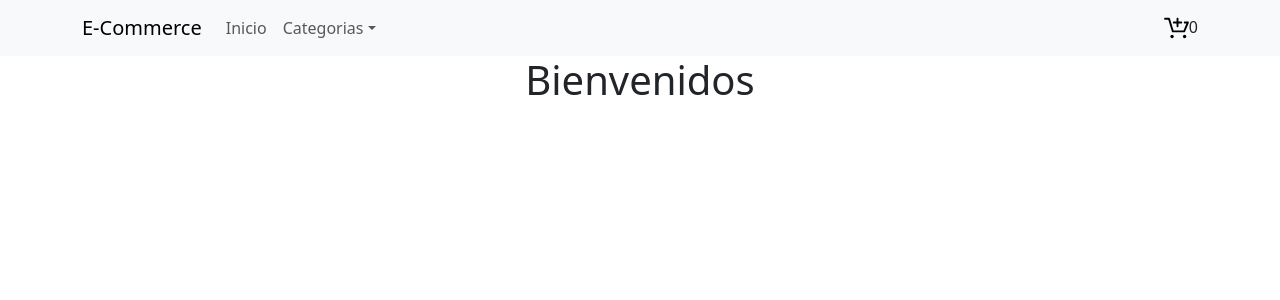
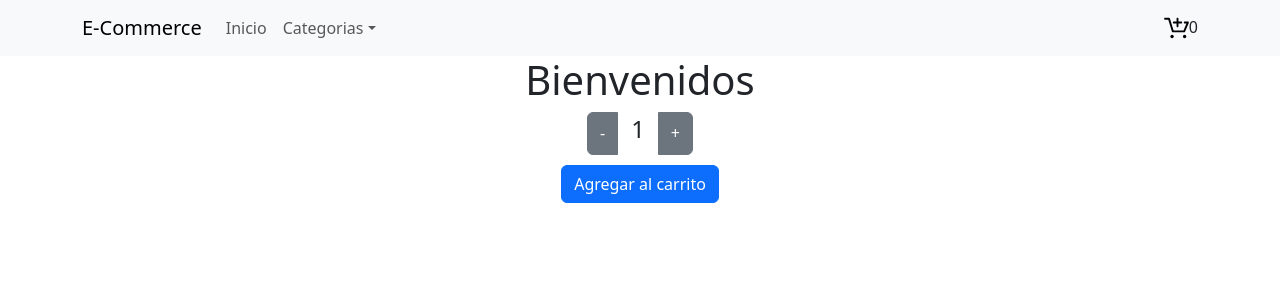
Before and after one commit to henrymonroy7/mi-primer-ecommerce, a React (Create React App) app: page / in a window 1280 px wide. Shown: the top 300 px of the page. Built offline with nearby package versions, Linux system fonts and the light colour scheme.

Commit message:
PreEntrega2 - contador con boton

```diff
--- a/src/App.js
+++ b/src/App.js
@@ -2,12 +2,14 @@ import './App.css';
 import 'bootstrap/dist/css/bootstrap.min.css';
 import NavBar from './Componentes/NavBar/NavBar';
 import ItemListContainer from './Componentes/ItemListContainer/ItemListContainer';
+import ItemCount from './Componentes/ItemCount/ItemCount';
 
 function App() {
   return (
     <div className ="App">
       <NavBar/>
       <ItemListContainer greeting = "Bienvenidos"/>
+      <ItemCount initial={1} stock={10} onAdd={(quantity) => console.log('cantidad agregada: ', quantity)} />
 
     </div>
   );
--- /dev/null
+++ b/src/Componentes/ItemCount/ItemCount.js
@@ -0,0 +1,38 @@
+import Button from 'react-bootstrap/Button';
+import ButtonGroup from 'react-bootstrap/ButtonGroup';
+import { useState } from 'react';
+
+const ItemCount = ({initial, stock, onAdd}) => {
+    const [quantity, setQuantity] = useState(initial)
+
+    const increment = () => {
+        if(quantity < stock){
+            setQuantity(quantity+1)
+        }
+    }
+
+    const decrement = () => {
+        if(quantity > 1){
+            setQuantity(quantity-1)
+        }
+    }
+
+    return (
+        <>
+            <div>
+                <ButtonGroup style={{marginBottom:10}}>
+                    <Button style={{marginRight:10}} variant='secondary' onClick={decrement}> - </Button>
+                    <h4 style={{padding:3}}>{quantity}</h4>
+                    <Button style={{marginLeft:10}} variant='secondary' onClick={increment}> + </Button>
+                </ButtonGroup>
+            </div>
+            <div>
+                <Button className="Button" onClick={() => onAdd(quantity)} >
+                    Agregar al carrito
+                </Button>
+            </div>
+        </>
+    )
+}
+
+export default ItemCount
--- a/src/Componentes/NavBar/NavBar.js
+++ b/src/Componentes/NavBar/NavBar.js
@@ -12,7 +12,7 @@ const NavBar = () => {
           <Navbar.Toggle aria-controls="basic-navbar-nav" />
           <Navbar.Collapse id="basic-navbar-nav">
             <Nav className="me-auto">
-              <Nav.Link href="#home">Inicio</Nav.Link>
+              <Nav.Link href="">Inicio</Nav.Link>
               <NavDropdown title="Categorias" id="basic-nav-dropdown">
                 <NavDropdown.Item>Categoria 1</NavDropdown.Item>
                 <NavDropdown.Item>
```
